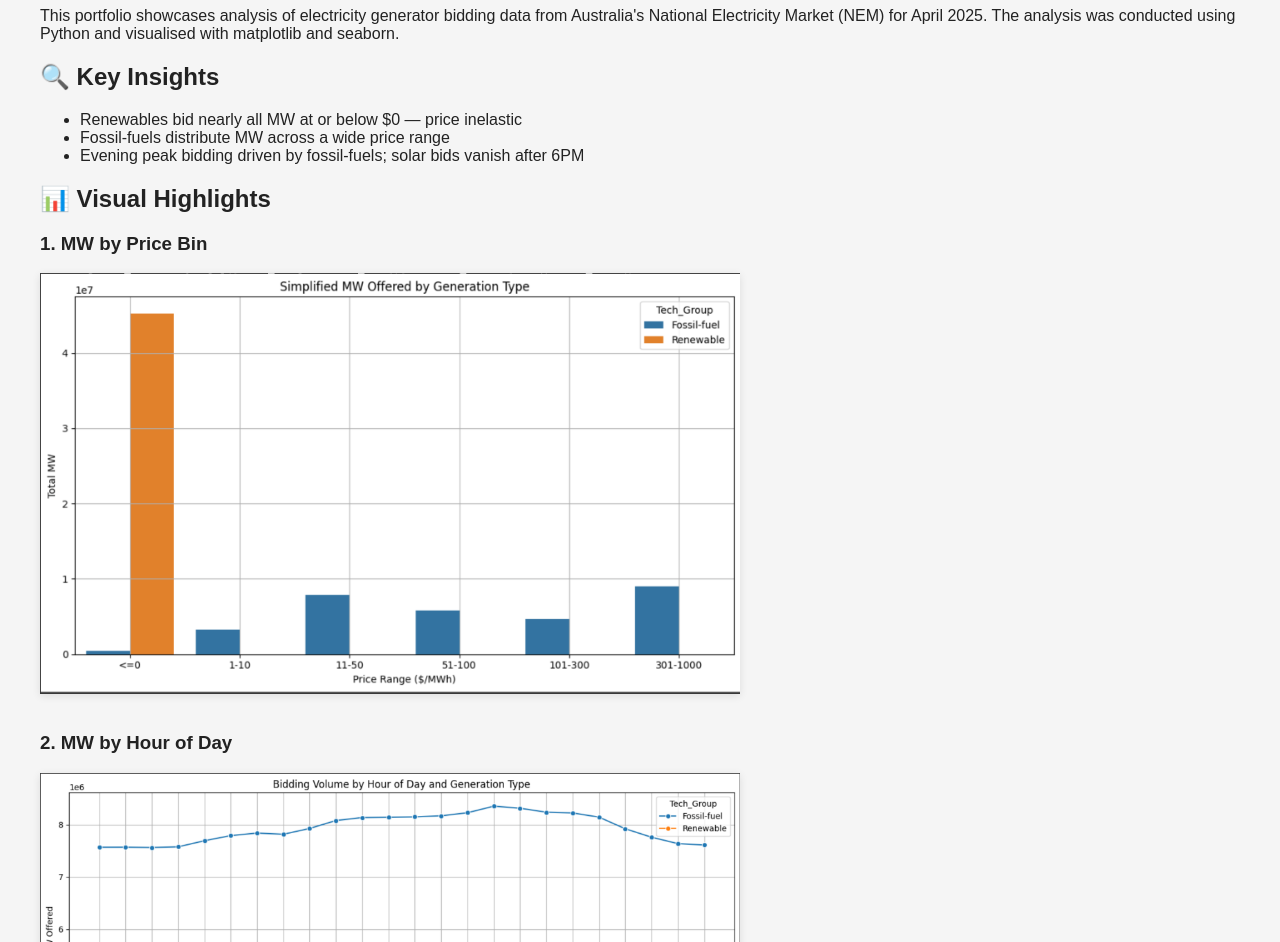
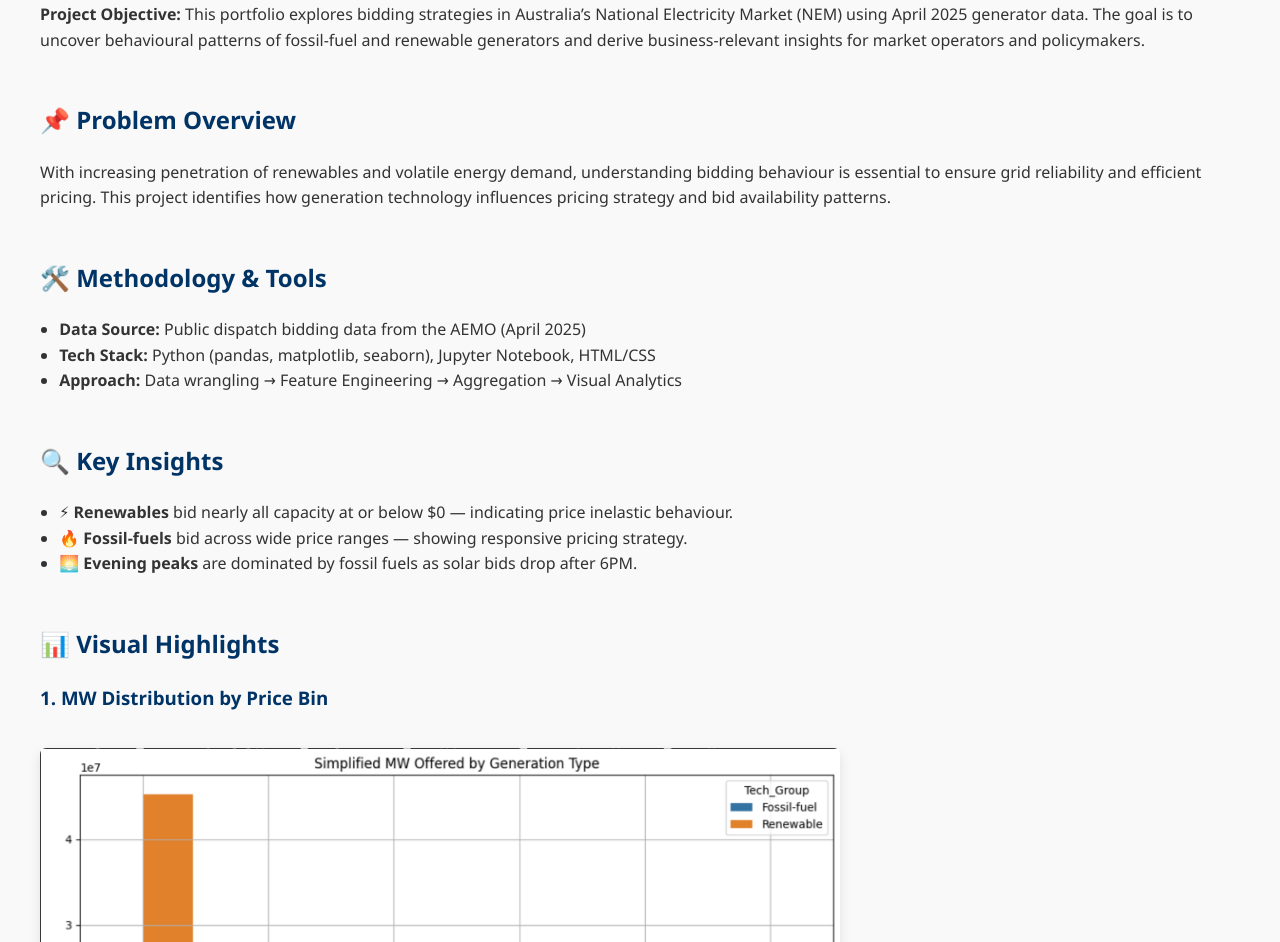
Before and after one commit to Anan2324/Generator-Bidding-Behaviour-Analysis-NEM-2025-, a plain HTML site: page index.html in a window 1280 px wide. Shown: the part 132-1074 px from the top of the page. Drawn offline with Linux system fonts and the light colour scheme.

Commit message:
Update index.html

```diff
--- a/index.html
+++ b/index.html
@@ -1,49 +1,93 @@
-index.html
-<html>
+<!DOCTYPE html>
+<html lang="en">
 <head>
-  <title>NEM Bidding Analysis Portfolio</title>
+  <meta charset="UTF-8">
+  <title>Generator Bidding Behaviour Analysis | NEM 2025</title>
   <style>
     body {
-      font-family: Arial, sans-serif;
+      font-family: 'Segoe UI', Tahoma, Geneva, Verdana, sans-serif;
+      background-color: #f9f9f9;
+      color: #333;
+      line-height: 1.6;
       padding: 2rem;
-      background: #f5f5f5;
-      color: #222;
+    }
+    h1, h2, h3 {
+      color: #003366;
+    }
+    .section {
+      margin-bottom: 3rem;
     }
     img {
-      max-width: 100%;
-      box-shadow: 0px 2px 8px rgba(0,0,0,0.1);
-      margin-bottom: 20px;
+      width: 100%;
+      max-width: 800px;
+      box-shadow: 0 4px 12px rgba(0,0,0,0.1);
+      border-radius: 6px;
+      margin: 1rem 0;
+    }
+    a {
+      color: #0056b3;
+      text-decoration: none;
+    }
+    a:hover {
+      text-decoration: underline;
+    }
+    ul {
+      padding-left: 1.2rem;
     }
   </style>
 </head>
 <body>
+
   <h1>⚡ Generator Bidding Behaviour Analysis (NEM 2025)</h1>
 
-  <p>This portfolio showcases analysis of electricity generator bidding data from Australia's National Electricity Market (NEM) for April 2025. The analysis was conducted using Python and visualised with matplotlib and seaborn.</p>
+  <div class="section">
+    <p><strong>Project Objective:</strong> This portfolio explores bidding strategies in Australia’s National Electricity Market (NEM) using April 2025 generator data. The goal is to uncover behavioural patterns of fossil-fuel and renewable generators and derive business-relevant insights for market operators and policymakers.</p>
+  </div>
 
+  <div class="section">
+    <h2>📌 Problem Overview</h2>
+    <p>With increasing penetration of renewables and volatile energy demand, understanding bidding behaviour is essential to ensure grid reliability and efficient pricing. This project identifies how generation technology influences pricing strategy and bid availability patterns.</p>
+  </div>
+
+  <div class="section">
+    <h2>🛠️ Methodology & Tools</h2>
+    <ul>
+      <li><strong>Data Source:</strong> Public dispatch bidding data from the AEMO (April 2025)</li>
+      <li><strong>Tech Stack:</strong> Python (pandas, matplotlib, seaborn), Jupyter Notebook, HTML/CSS</li>
+      <li><strong>Approach:</strong> Data wrangling → Feature Engineering → Aggregation → Visual Analytics</li>
+    </ul>
+  </div>
+
+  <div class="section">
     <h2>🔍 Key Insights</h2>
     <ul>
-    <li>Renewables bid nearly all MW at or below $0 — price inelastic</li>
-    <li>Fossil-fuels distribute MW across a wide price range</li>
-    <li>Evening peak bidding driven by fossil-fuels; solar bids vanish after 6PM</li>
+      <li>⚡ <strong>Renewables</strong> bid nearly all capacity at or below $0 — indicating price inelastic behaviour.</li>
+      <li>🔥 <strong>Fossil-fuels</strong> bid across wide price ranges — showing responsive pricing strategy.</li>
+      <li>🌅 <strong>Evening peaks</strong> are dominated by fossil fuels as solar bids drop after 6PM.</li>
     </ul>
+  </div>
 
+  <div class="section">
     <h2>📊 Visual Highlights</h2>
 
-  <h3>1. MW by Price Bin</h3>
-  <img src="figures/mw_by_price_bin.png" alt="MW by Price Bin" width="700">
+    <h3>1. MW Distribution by Price Bin</h3>
+    <img src="figures/mw_by_price_bin.png" alt="MW by Price Bin">
 
-  <h3>2. MW by Hour of Day</h3>
-  <img src="figures/mw_by_hour.png" alt="MW by Hour of Day" width="700">
+    <h3>2. MW Offered by Hour of Day</h3>
+    <img src="figures/mw_by_hour.png" alt="MW by Hour of Day">
 
     <h3>3. Aggregated Supply Curve by Technology</h3>
-  <img src="figures/supply_curve.png" alt="Supply Curve" width="700">
+    <img src="figures/supply_curve.png" alt="Supply Curve">
+  </div>
 
-  <h2>📁 Resources</h2>
+  <div class="section">
+    <h2>📘 Report & Code Resources</h2>
     <ul>
-    <li><a href="https://github.com/Anan2324/My_Portfolio" target="_blank">GitHub Repository</a></li>
-    <li><a href="notebooks/bidding_analysis.ipynb" target="_blank">Jupyter Notebook</a></li>
-    <li><a href="report/NEM_Bidding_Report.pdf" target="_blank">Download Final Report (PDF)</a></li>
+      <li><a href="https://github.com/Anan2324/My_Portfolio" target="_blank">🔗 GitHub Repository</a></li>
+      <li><a href="notebooks/bidding_analysis.ipynb" target="_blank">📒 View the Jupyter Notebook</a></li>
+      <li><a href="report/NEM_Bidding_Report.pdf" target="_blank">📄 Download Final Report (PDF)</a></li>
     </ul>
+  </div>
+
 </body>
 </html>
```
Lines whose indentation alone changed are shown as unchanged.
